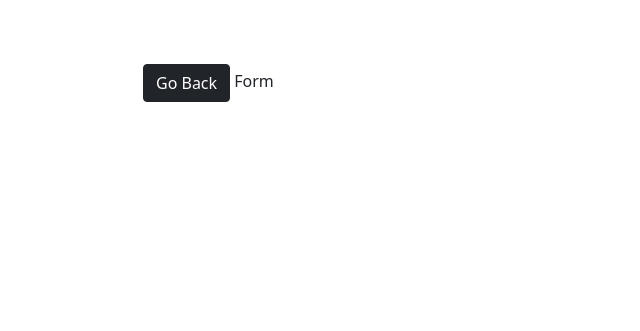
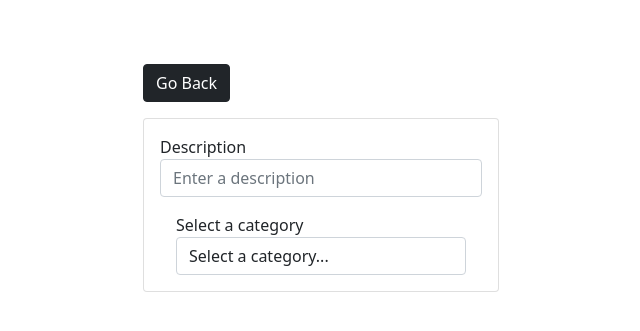
Before and after one commit to BhavyaBibi/Photo-App, a Django app: template photos/templates/photos/add.html in a window 1280 px wide. Shown: the top 331 px of the page, without its empty margins (319-959 px from the left). Run offline with Django 3.2, Linux system fonts and the light colour scheme; the template is opened without the code that fills it, so the values that code supplies are empty.

Commit message:
form tag added

```diff
--- a/photos/templates/photos/add.html
+++ b/photos/templates/photos/add.html
@@ -17,6 +17,20 @@
         <div class="row justify-content-center">
             <div class="col-md-4">
                 <a href="{% url 'gallery' %}" class="btn btn-dark my-3">Go Back</a>
+                <div class="card">
+                    <form action="">
+                        <div class="form-group m-3">
+                            <label>Description</label>
+                            <input required name="description" type="text" placeholder="Enter a description"
+                                class="form-control">
+
+                            <div class="form-group m-3">
+                                <label>Select a category</label>
+                                <select name="category" class="form-control">
+                                    <option value='none'>Select a category...</option>
+                            </div>
+                    </form>
+                </div>
                 Form
             </div>
         </div>
```
